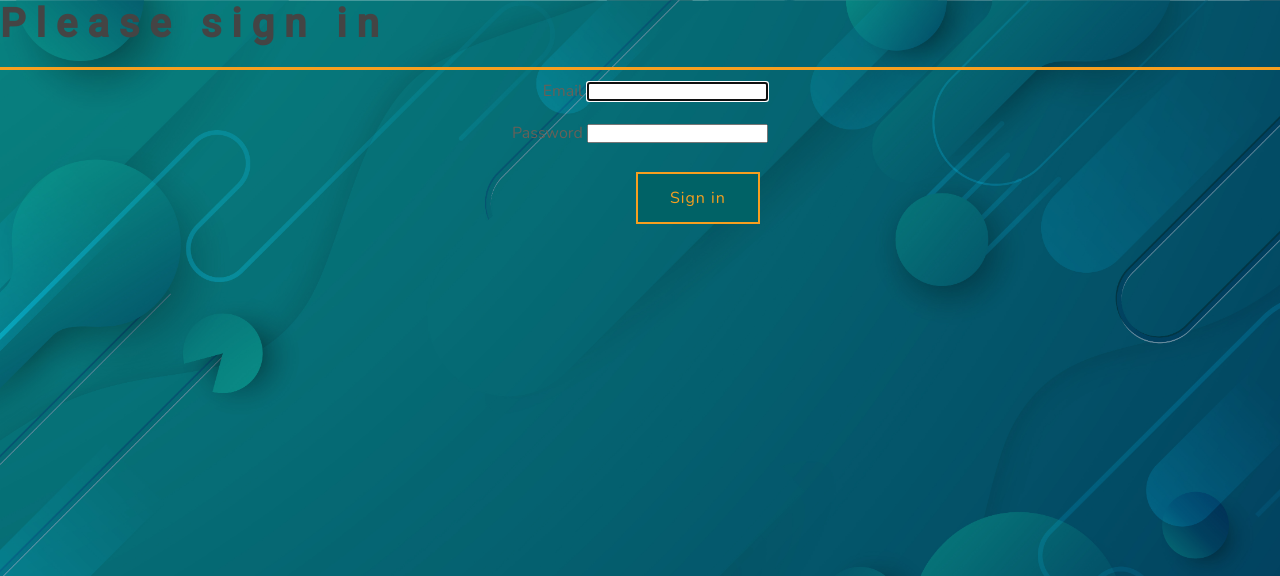
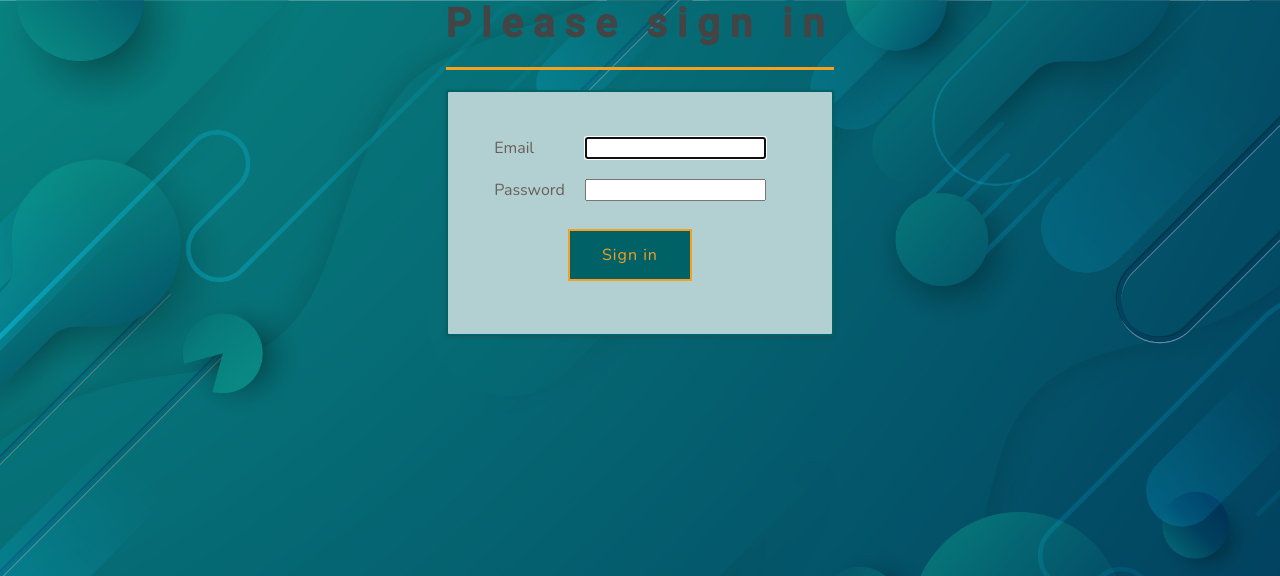
Before and after one commit to KanThor73/eni-events, a Symfony app: template templates/security/login.html.twig in a window 1280 px wide. Shown: the top 576 px of the page. Run offline with Twig, Linux system fonts and the light colour scheme; the template is opened without the code that fills it, so the values that code supplies are empty; some libraries are stand-ins or nearby versions.

Commit message:
css propre sur register login

```diff
--- a/public/css/login.css
+++ b/public/css/login.css
@@ -3,6 +3,13 @@
 	justify-content: center;
 }
 
+
+.body-container{
+	display: flex;
+	flex-direction: column;
+	align-items: center;
+	justify-content: center;
+}
 .sub-container {
 	display: flex;
 	flex-direction: column;
@@ -12,4 +19,11 @@
 
 .row {
 	margin: 1rem;
+	display: flex;
+	justify-content: space-between;
+	width: 100%;
 }
+
+.middle {
+	justify-content: center;
+}
--- a/templates/registration/register.html.twig
+++ b/templates/registration/register.html.twig
@@ -44,7 +44,7 @@
                     {{ form_widget(registrationForm.plainPassword) }}
                     {{ form_errors(registrationForm.plainPassword) }}
                 </div>
-                <div class="row">
+                <div class="row middle">
                     <button type="submit" class="btn btn-lg btn-primary">Register</button>
                 </div>
             </div>
--- a/templates/security/login.html.twig
+++ b/templates/security/login.html.twig
@@ -20,6 +20,7 @@
     {% endif %}
 
     <h1 class="h3 mb-3 font-weight-normal">Please sign in</h1>
+    <div class="form-container">
     	<div class="container">
     		<div class="sub-container">
 			<div class="row">
@@ -32,12 +33,13 @@
 			</div>
     			<input type="hidden" name="_csrf_token" value="{{ csrf_token('authenticate') }}">
 
-		<div class="row">
+			<div class="row middle">
     				<button class="btn btn-lg btn-primary" type="submit">
         				Sign in
     				</button>
 			</div>
 		</div>
 	</div>
+    </div>
 </form>
 {% endblock %}
```
Also changed, not shown: public/css/register.css (+7 -0 lines), 1 other file. Lines whose indentation alone changed are shown as unchanged.
